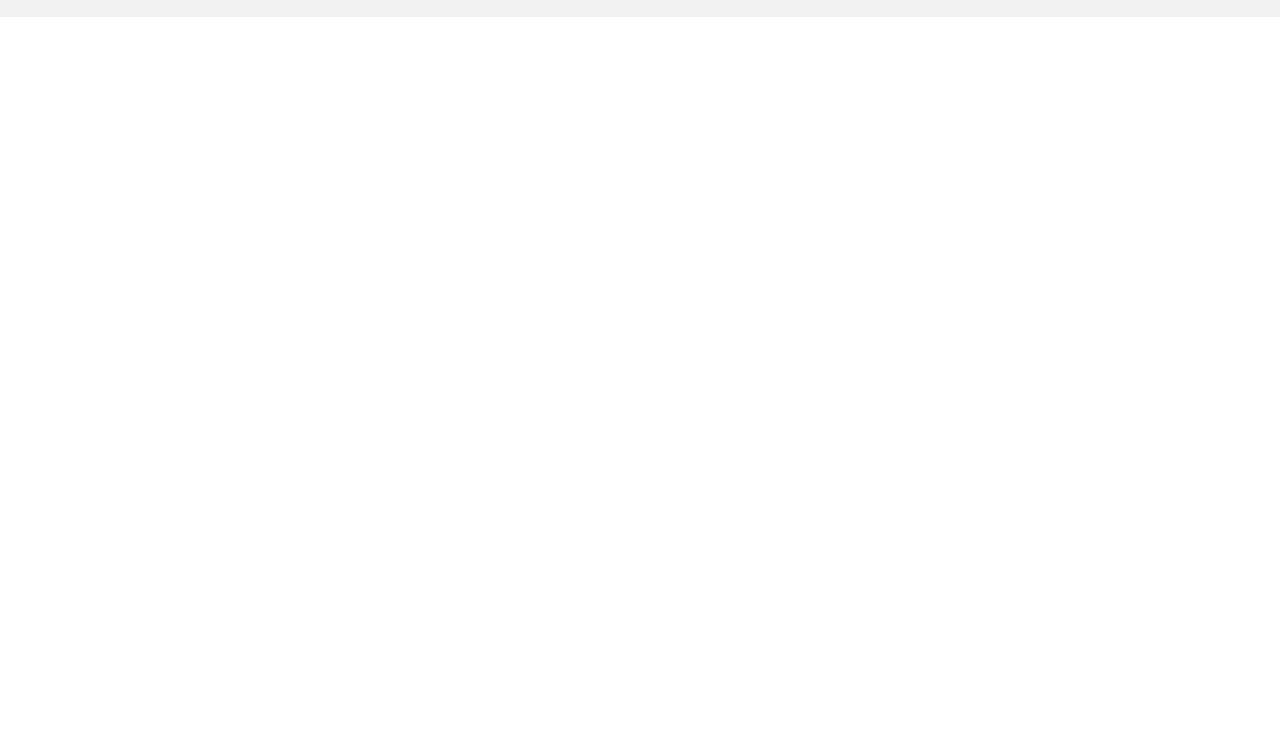
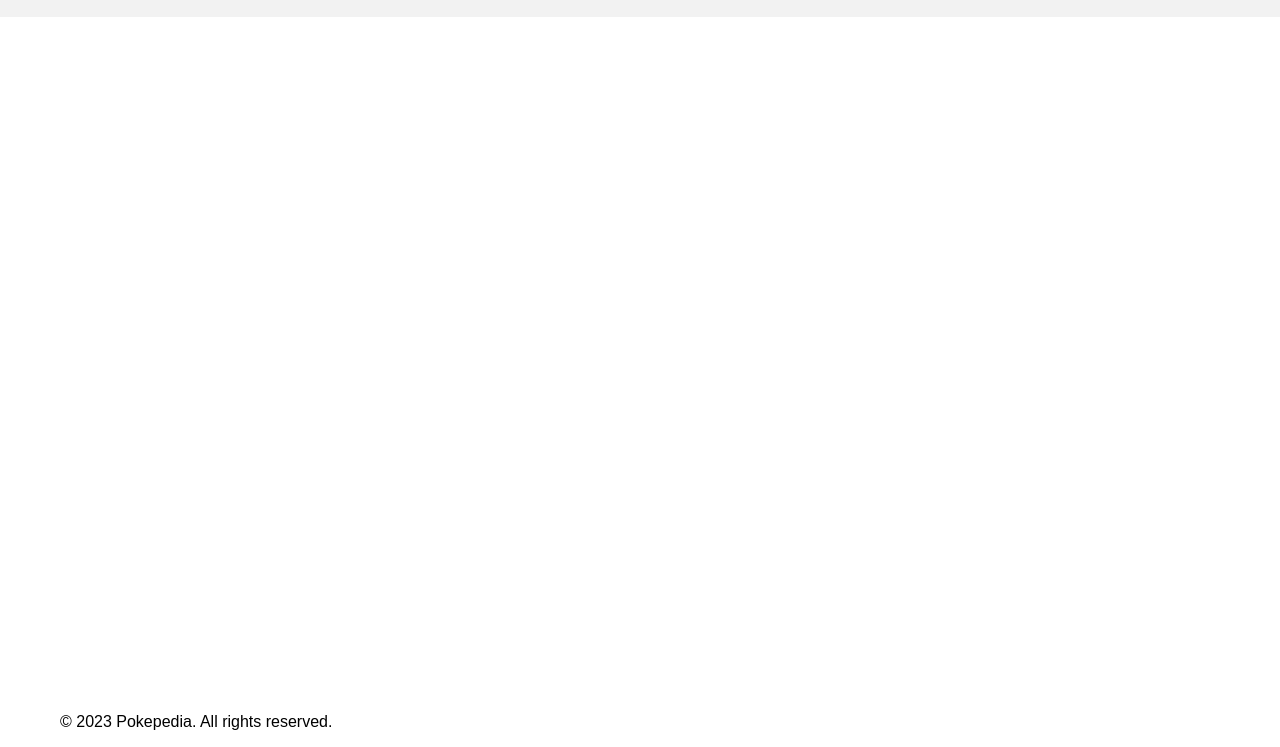
Before and after one commit to MussieTeka/Pokepedia, a website built with webpack: page src/index.html in a window 1280 px wide. Shown: the part 73-820 px from the top of the page. Built offline with nearby package versions, Linux system fonts and the light colour scheme.

Commit message:
Add footer to the poject.

```diff
--- a/src/index.html
+++ b/src/index.html
@@ -8,7 +8,11 @@
   </head>
   <body>
     <header>
-      <img src="https://img.icons8.com/dusk/64/null/pokeball.png" alt="Pokepedia Logo" class="logo" />
+      <img
+        src="https://img.icons8.com/dusk/64/null/pokeball.png"
+        alt="Pokepedia Logo"
+        class="logo"
+      />
       <nav>
         <ul>
           <li><a href="#">Home</a></li>
@@ -17,5 +21,9 @@
         </ul>
       </nav>
     </header>
+
+    <footer>
+      <p>&copy; 2023 Pokepedia. All rights reserved.</p>
+    </footer>
   </body>
 </html>
--- a/src/style.css
+++ b/src/style.css
@@ -5,6 +5,7 @@
 body {
   margin: 0;
   font-family: Arial, sans-serif;
+  position: relative;
 }
 
 .container {
@@ -47,3 +48,9 @@ nav a {
 nav a:hover {
   text-decoration: underline;
 }
+
+footer {
+  position: absolute;
+  left: 60px;
+  top: calc(100vh - 30px);
+}
```
Also changed, not shown: dist/index.bundle.js, dist/index.html, 2 other files.
